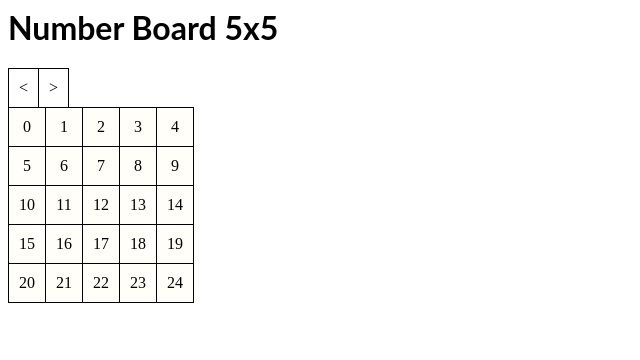
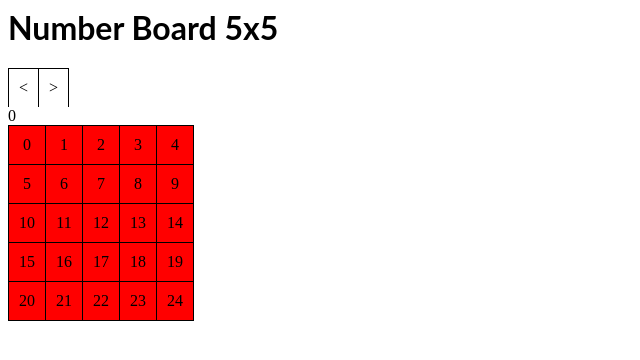
Before and after one commit to alfu32/stackblitz-react-numberboard, a React (Create React App) app: page / in a window 1280 px wide. Shown: the top 360 px of the page, without its empty margins (0-640 px from the left). Built offline with nearby package versions, Linux system fonts and the light colour scheme.

Commit message:
3 files modified

```diff
--- a/src/Board.js
+++ b/src/Board.js
@@ -3,15 +3,34 @@ import './Board.css';
 import Cell from './Cell';
 
 export default function Board({ alphabet, size, children }) {
-  // const [values,setValues] = useState()
+  const [vals,setValues] = useState([])
   const array = new Array(size).fill(0);
+  const values = [...vals];
   return (
     <div className="table">
+      <div>{values.length}</div>
       {array.map((row, ri) => {
         return (
           <div className={'row'}>
             {array.map((col, ci) => {
-              return <Cell val={(ri * size + ci)/*.toString(size)*/} />;
+              // const index=ri * 100 + ci;
+              const index=ri * size + ci;
+              let val=ri * size + ci;
+              let value = values[index]||0;
+              return (
+                <Cell
+                  index={index}
+                  val={val}
+                  hue={value}
+                  click={
+                    e => {
+                      console.log(values);
+                      values[index]=0 +((value + 1)%12);
+                      setValues(values);
+                    }
+                  }
+                />
+              );
               /*return <Cell val={(ri ? alphabet[ri] : '') + alphabet[ci]} />;*/
             })}
           </div>
--- a/src/Cell.css
+++ b/src/Cell.css
@@ -1,12 +1,40 @@
-[color='0'] {
-  background: #fffef9;
+[hue='0'] {
+  background: hsl(0, 100%, 50%);
 }
-[color='1'] {
-  background: #ecf7f7;
+[hue='1'] {
+  background: hsl(30, 100%, 50%);
 }
-[color='2'] {
-  background: #ccffff;
+[hue='2'] {
+  background: hsl(60, 100%, 50%);
 }
+[hue='3'] {
+  background: hsl(90, 100%, 50%);
+}
+[hue='4'] {
+  background: hsl(120, 100%, 50%);
+}
+[hue='5'] {
+  background: hsl(150, 100%, 50%);
+}
+[hue='6'] {
+  background: hsl(180, 100%, 50%);
+}
+[hue='7'] {
+  background: hsl(210, 100%, 50%);
+}
+[hue='8'] {
+  background: hsl(240, 100%, 50%);
+}
+[hue='9'] {
+  background: hsl(270, 100%, 50%);
+}
+[hue='10'] {
+  background: hsl(300, 100%, 50%);
+}
+[hue='11'] {
+  background: hsl(330, 100%, 50%);
+}
+
 .cell {
   cursor: pointer;
 }
--- a/src/Cell.js
+++ b/src/Cell.js
@@ -1,18 +1,18 @@
 import React, { useState } from 'react';
 import './Cell.css';
 
-export default function Cell({ val, children }) {
-  const [color, setColor] = useState(0);
+export default function Cell({
+  index, val, hue, click, children }) {
+  // const [color, setColor] = useState(0);
   return (
     <div
       className="cell"
-      color={color}
-      onClick={(e) => {
-        setColor((color + 1) % 3);
-      }}
+      hue={hue}
+      onClick={click}
     >
-      {val}
-      {/*<sub>{color}</sub>*/}
+      {/*<sub>{hue}</sub>*/}
+      <span>{val}</span>
+      {/*<sup>{index}</sup>*/}
     </div>
   );
 }
```
